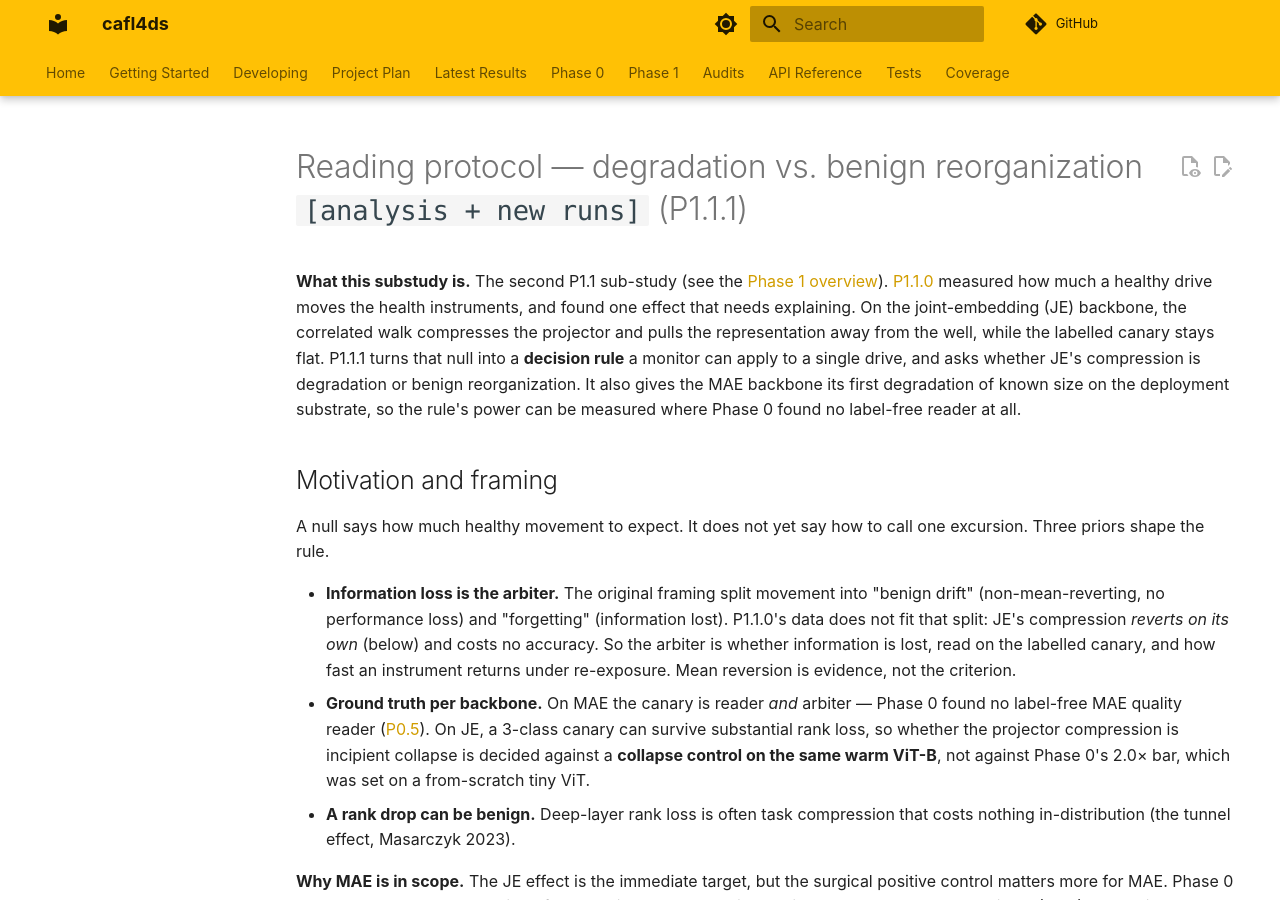
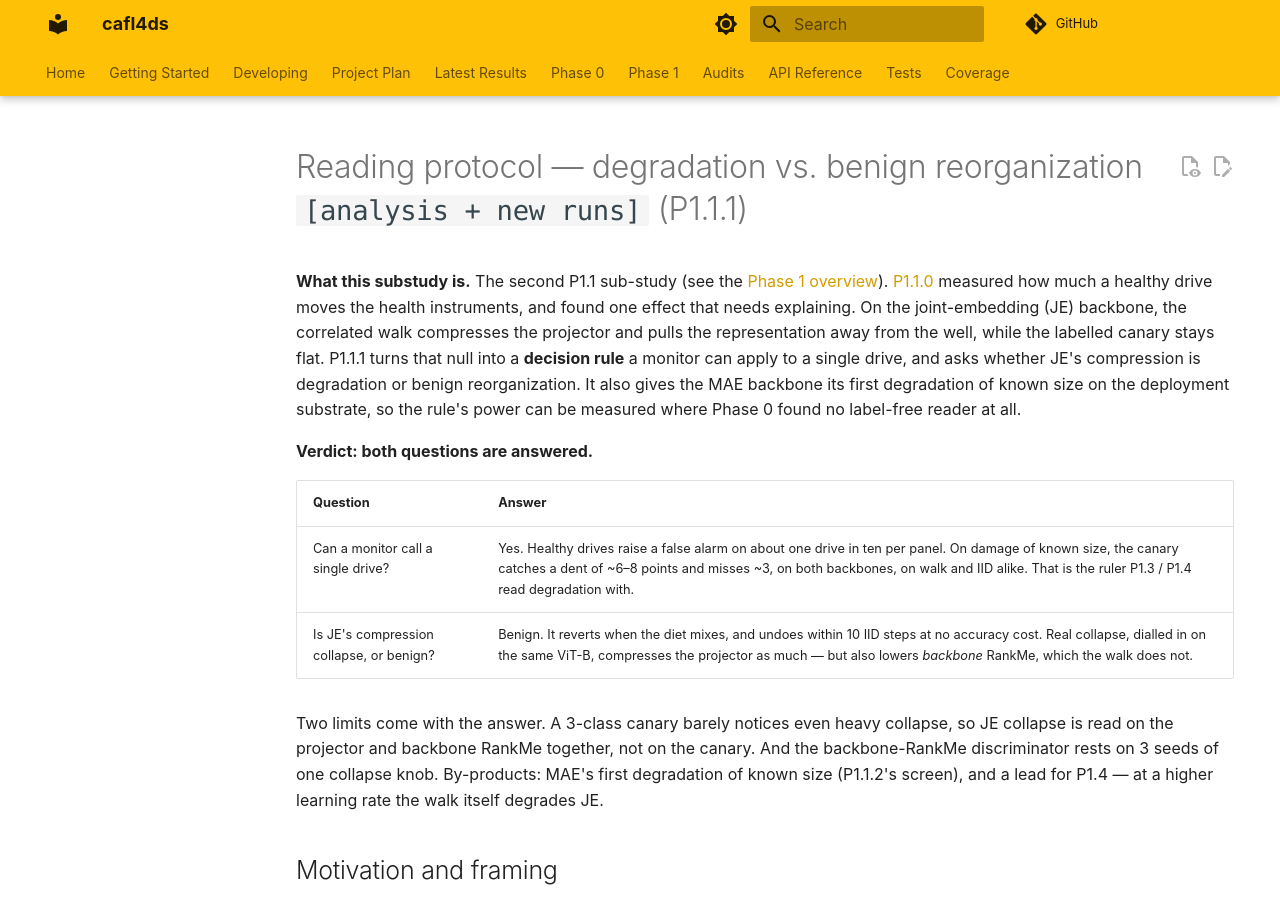
Before and after one commit to aidotse/cafl4ds, an MkDocs documentation site: the page built from docs/experiments/phase1/P1.1.1.md, in a window 1280 px wide and 900 px high. Built offline with MkDocs 1.6.1 and Material for MkDocs 9.7.7, drawn with Linux system fonts in a browser that asks for light colours; comment, search, counter and statistics services are not loaded; some of the changed text lies outside the part shown.

Commit message:
docs: P1.1.1 verdict up front, checkpoint inventory for P1.1.2's weight-level lenses
Co-Authored-By: Claude Opus 5.5 <noreply@anthropic.com>

```diff
--- a/docs/experiments/phase1/P1.1.1.md
+++ b/docs/experiments/phase1/P1.1.1.md
@@ -7,6 +7,18 @@ well, while the labelled canary stays flat. P1.1.1 turns that null into a **deci
 single drive, and asks whether JE's compression is degradation or benign reorganization. It also gives the MAE backbone
 its first degradation of known size on the deployment substrate, so the rule's power can be measured where Phase 0 found
 no label-free reader at all.
+
+**Verdict: both questions are answered.**
+
+| Question | Answer |
+| -- | -- |
+| Can a monitor call a single drive? | Yes. Healthy drives raise a false alarm on about one drive in ten per panel. On damage of known size, the canary catches a dent of ~6–8 points and misses ~3, on both backbones, on walk and IID alike. That is the ruler P1.3 / P1.4 read degradation with. |
+| Is JE's compression collapse, or benign? | Benign. It reverts when the diet mixes, and undoes within 10 IID steps at no accuracy cost. Real collapse, dialled in on the same ViT-B, compresses the projector as much — but also lowers *backbone* RankMe, which the walk does not. |
+
+Two limits come with the answer. A 3-class canary barely notices even heavy collapse, so JE collapse is read on the
+projector and backbone RankMe together, not on the canary. And the backbone-RankMe discriminator rests on 3 seeds of one
+collapse knob. By-products: MAE's first degradation of known size (P1.1.2's screen), and a lead for P1.4 — at a higher
+learning rate the walk itself degrades JE.
 
 ## Motivation and framing
 
@@ -342,8 +354,18 @@ across directions — the opposite of collapse. That is why the collapse readers
     resolved configs.
 - `queue.sh`, `queue2.sh`, `queue3.sh`, `queue4.sh` — the run queues, as launched.
 
-Raw runs sit in the gitignored `outputs/p111/`. Each branch keeps its final state (`checkpoints/s<seed>/final.pt`, ~330
-MB) there, for recovery passes.
+Raw runs sit in the gitignored `outputs/p111/`, on this node's local disk. Model checkpoints — what a weight-level lens
+(P1.1.2's per-block CKA, intrinsic dimension) can read — exist only where listed. Each is a full method, ~330 MB:
+
+- **Healthy and walk drives, every leg:** P1.1.0's overlap-0 drives,
+    `outputs/p110_deep/warm/{je,mae}_o0.0_{walk,iid}/   checkpoints/s{0..4}/` — `step<s>.pt` at each of the 17 leg
+    boundaries plus `final.pt`, with an `index.json`.
+- **Damage branches, end state only:** `outputs/p111/branch/<bb>_<order>_<dose>/checkpoints/s{0,1,2}/final.pt` (27 GB).
+    The state right after the damage is not saved, but it is reproducible: load the step-65 leg checkpoint and apply the
+    seeded damage (`branch.damage_top_blocks`, as `scripts/dose_pilot.py` does).
+- **No checkpoints:** the fresh healthy seeds (`heldout{,2}/`), the collapse dial (`dial/`) and the recovery passes
+    (`recover/`) — their corpora hold the scalar instruments only. A weight-level read on them needs a re-run with
+    `checkpoint_legs=true`.
 
 ## How to run
 
```
